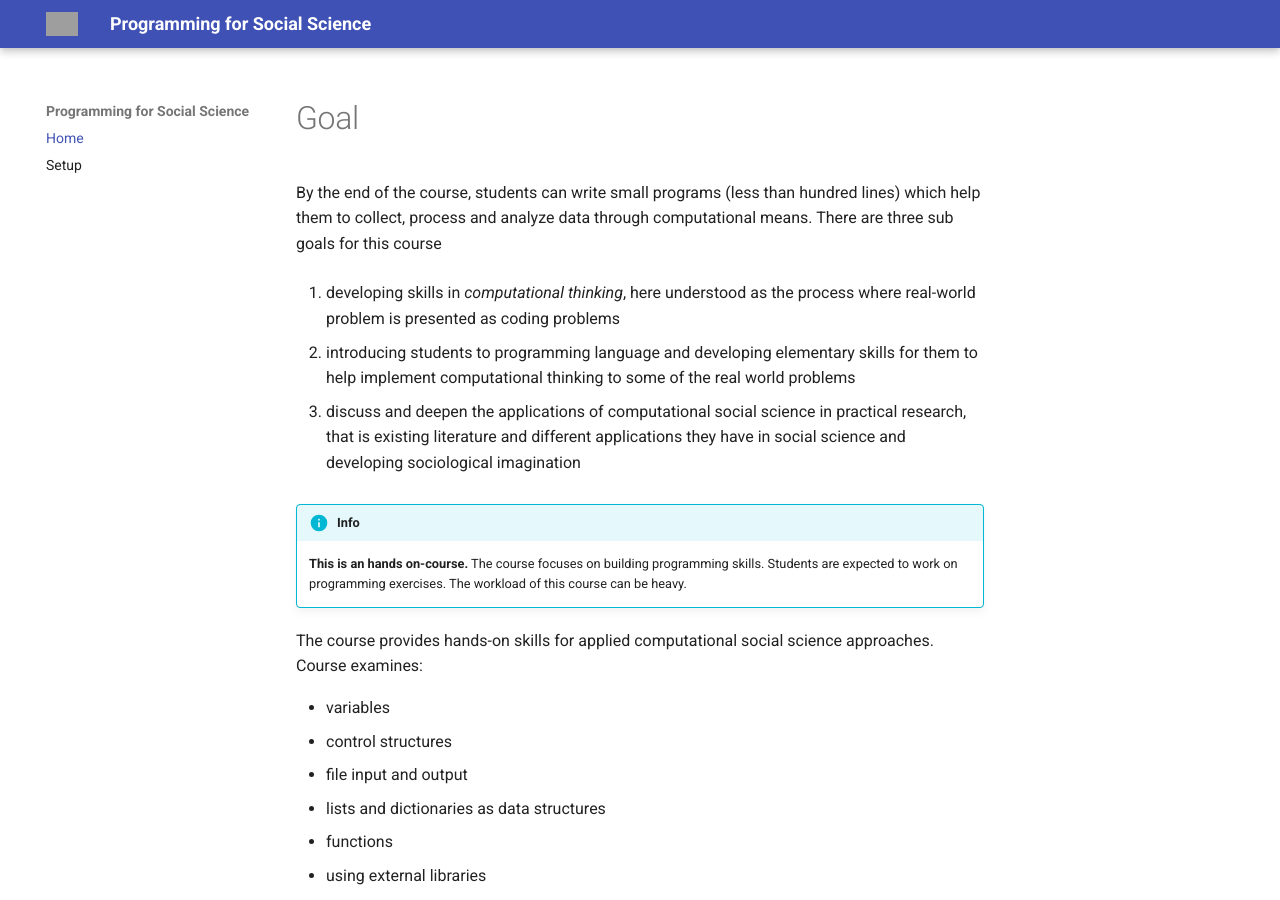
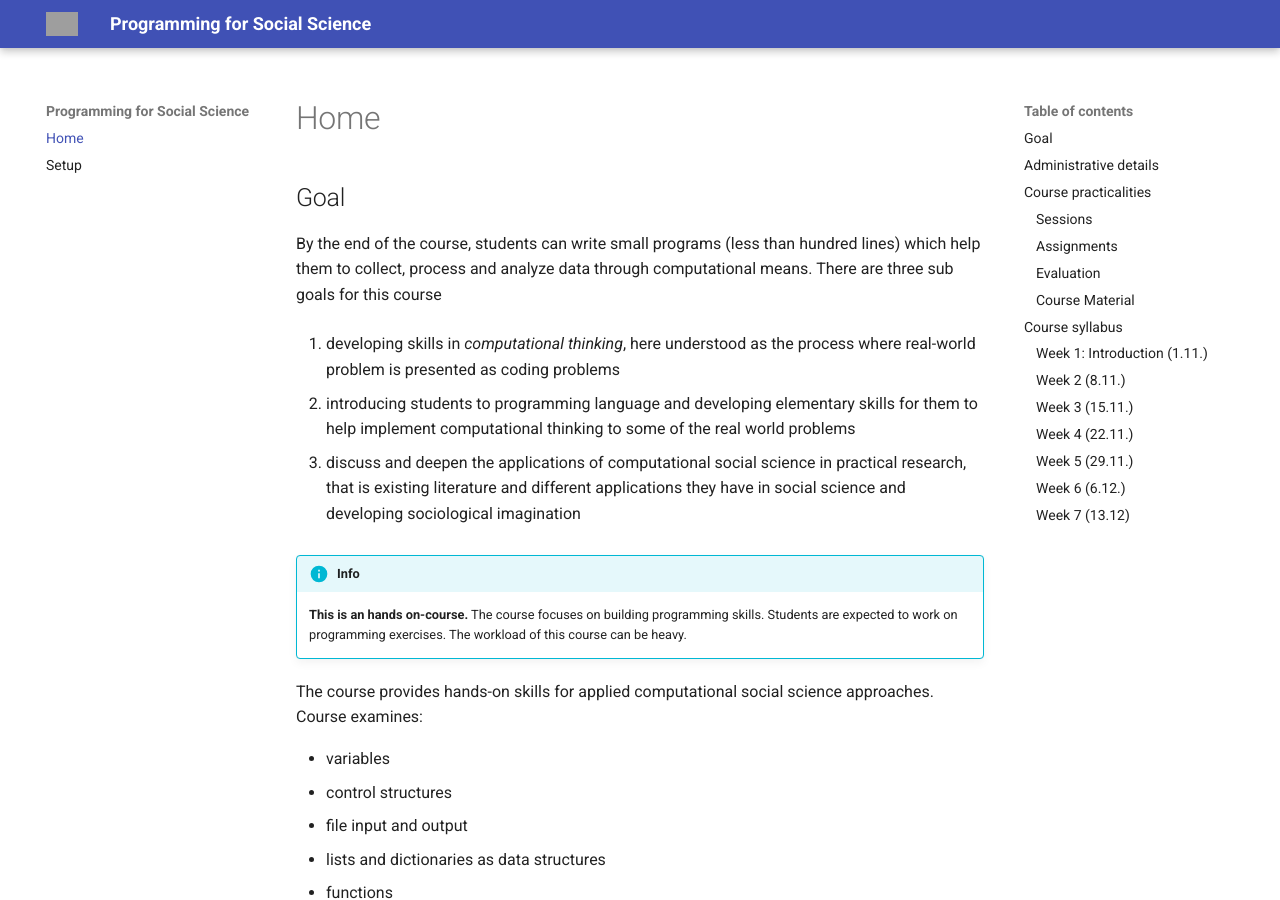
Before and after one commit to uh-csds/programming, an MkDocs documentation site: the page built from docs/index.md, in a window 1280 px wide and 900 px high. Built offline with MkDocs 1.6.1 and Material for MkDocs 9.7.7, drawn with Linux system fonts in a browser that asks for light colours; some of the changed text lies outside the part shown; grey boxes are pictures that could not be loaded.

Commit message:
Fixed headings.

```diff
--- a/docs/index.md
+++ b/docs/index.md
@@ -1,4 +1,4 @@
-# Goal
+## Goal
 
 By the end of the course, students can write small programs (less than hundred lines) which help them to collect, process and analyze data through computational means. There are three sub goals for this course
 
@@ -21,7 +21,7 @@ The course provides hands-on skills for applied computational social science app
 -  functions
 -  using external libraries
 
-# Administrative details
+## Administrative details
 
 This year, the course is organised compleatly online.
 
@@ -29,35 +29,35 @@ For admnistrative details and enrollment, see:
 
 - [University of Helsinki](https://studies.helsinki.fi/courses/cur/hy-opt-cur-2223-2b54c8da-0aee-463e-9012-82b9295a7834/%E2%90%9FSOST%E2%90%9F-%E2%90%9F930%E2%90%9F/Programming_for_social_sciences)
 
-# Course practicalities
+## Course practicalities
 
 We use **flipped classroom approach** in this course. That means we expect students to familiarize with the course material on their own before lectures. These pre-assignments follow the materials regarding Python or R.
 
 The course assignments are scheduled evenly for each week. You are able to complete the course at your own pace independently as long as you submit your work by the weekly deadlines.
 
-## Sessions
+### Sessions
 
 Session take place every Tuesday at 10:15-11:45 at Unioninkatu 35, lecture hall 114 starting November 1st. Participation to the session is not mandatory.
 
 Our empahsis in the class is to work on assigned programming exercises. Joni will be there to help you, but for most parts this will be independed work. During the session, we focus on that week's exercises, but you can also ask help for previous exercises.
 
-## Assingments
+### Assignments
 
 We expect you to return some of your assignments every week to Moodle by the following Monday 11.59 AM. The returned exercises are marked in each exercise sheets.
 
-# Evaluation
+### Evaluation
 
 The course is graded on pass/fail -scale. This aims to motivate everyone to take the course, as it will not impact your grade point average.
 
 Passing grade on this course requires 80% of exercises done for all exercises.
 
-# Course Material
+### Course Material
 
 All course material (incl. assignments) will be available in Moodle area.
 
-# Course syllabus
+## Course syllabus
 
-## Week 1: Introduction (1.11.)
+### Week 1: Introduction (1.11.)
 
 !!! tip
     Before the first session, please have either R or Python installed on your computer. See [Setup](setup.md)
@@ -65,30 +65,30 @@ All course material (incl. assignments) will be available in Moodle area.
 - Computational thinking
 - Variables and operation
 
-## Week 2 (8.11.)
+### Week 2 (8.11.)
 
 - Repeating commands
 - Controlling program flow
 
-## Week 3 (15.11.)
+### Week 3 (15.11.)
 
 - Data structures
 
-## Week 4 (22.11.)
+### Week 4 (22.11.)
 
 - Data structures (cont.)
 
-## Week 5 (29.11.)
+### Week 5 (29.11.)
 
 - Managing code
 
-## Week 6 (6.12.)
+### Week 6 (6.12.)
 
 !!! warning "Info"
     **Independence Day. No session.**
 
 - Functions and libraries
 
-## Week 7 (13.12)
+### Week 7 (13.12)
 
 - Collecting online data
```
Also changed, not shown: docs/setup.md (+3 -3 lines).
